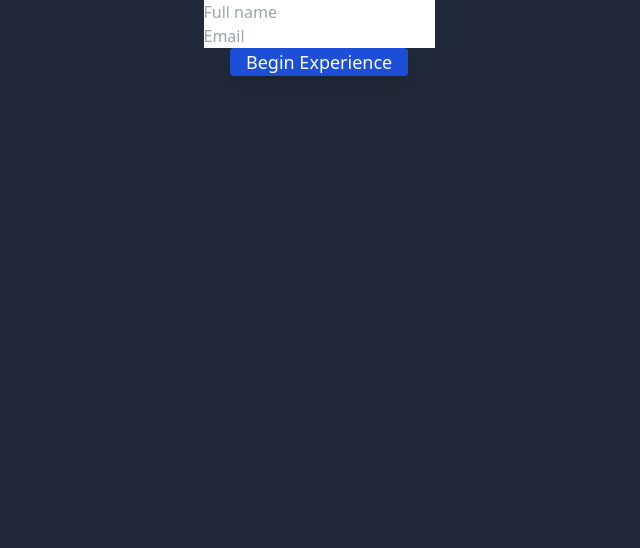
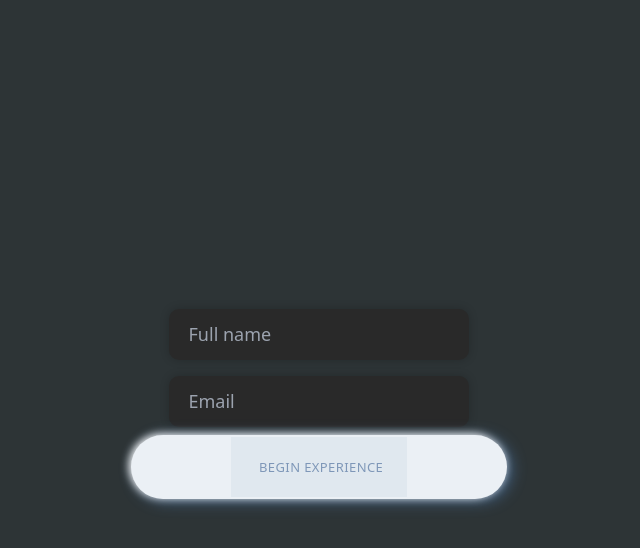
Before and after one commit to GirishMaity/XRC-Assignment, a React (Create React App) app: page /login in a window 1280 px wide. Shown: the top 548 px of the page, without its empty margins (321-961 px from the left). Built offline with nearby package versions, Linux system fonts and the light colour scheme.

Commit message:
Modified Design

```diff
--- a/package.json
+++ b/package.json
@@ -13,6 +13,7 @@
     "@testing-library/user-event": "^13.5.0",
     "react": "^18.2.0",
     "react-dom": "^18.2.0",
+    "react-feather": "^2.0.10",
     "react-icons": "^4.7.1",
     "react-router-dom": "^6.7.0",
     "react-scripts": "5.0.1",
--- /dev/null
+++ b/src/components/Cards.js
@@ -0,0 +1,89 @@
+import React, { useState } from "react";
+import styled from "styled-components";
+
+const CardContainer = styled.div`
+  display: flex;
+  flex-wrap: wrap;
+  left: 270px;
+`;
+
+const Card = styled.div`
+  width: 300px;
+  height: 200px;
+  background-color: #2d3436;
+  box-shadow: 5px 5px 8px #222, -5px -5px 8px #444;
+  transition: all 0.3s ease;
+  border-radius: 15px 15px 15px 15px;
+  margin: 10px;
+  padding: 10px;
+`;
+
+const CardTitle = styled.div`
+  color: #ffffff;
+  font-size: 24px;
+  font-weight: bold;
+`;
+
+const AddCardContainer = styled.div`
+  display: flex;
+  align-items: center;
+  margin-top: 20px;
+`;
+
+const Input = styled.input`
+  padding: 10px;
+  margin-right: 10px;
+  background-color: #2d3436;
+  color: #ffffff;
+  border-radius: 10px;
+  border: none;
+  box-shadow: 2px 2px 10px #000000, -2px -2px 10px #ffffff;
+`;
+
+const Button = styled.button`
+  padding: 10px 20px;
+  background-color: #2d3436;
+  color: #ffffff;
+  border-radius: 10px;
+  border: none;
+  box-shadow: 2px 2px 10px #000000, -2px -2px 10px #ffffff;
+  cursor: pointer;
+  &:disabled {
+    background-color: #a4b0be;
+    cursor: not-allowed;
+  }
+`;
+
+const Cards = (projectName) => {
+  const [cards, setCards] = useState([]);
+  const [inputValue, setInputValue] = useState("");
+
+  const addCard = (projectName) => {
+    const newCard = { projectName };
+    setCards([...cards, newCard]);
+    setInputValue("");
+  };
+  return (
+    <div className="ml-72">
+      <CardContainer>
+        {cards.map((card, index) => (
+          <Card key={index}>
+            <CardTitle>{card.projectName}</CardTitle>
+          </Card>
+        ))}
+      </CardContainer>
+      <AddCardContainer>
+        <Input
+          placeholder="Enter project name"
+          value={inputValue}
+          onChange={(e) => setInputValue(e.target.value)}
+        />
+        <Button onClick={() => addCard(inputValue)} disabled={!inputValue}>
+          Add Card
+        </Button>
+      </AddCardContainer>
+    </div>
+  );
+};
+
+export default Cards;
--- /dev/null
+++ b/src/components/Cards2.js
@@ -0,0 +1,54 @@
+import React, { useState } from "react";
+import styled from "styled-components";
+import { Plus } from "react-feather";
+
+const CardWrapper = styled.div`
+  /* Neomorphism styling for card */
+  background: #2d3436;
+  padding: 1rem;
+  border-radius: 15px;
+  box-shadow: 2px 2px 10px rgba(0, 0, 0, 0.3), -2px -2px 10px #ffffff;
+
+  /* Additional styling for project card */
+  display: flex;
+  flex-direction: column;
+  align-items: center;
+  margin: 1rem;
+`;
+
+const AddButton = styled(CardWrapper)`
+  /* Additional styling for add button */
+  background: #6c5ce7;
+  color: #fff;
+  cursor: pointer;
+  display: flex;
+  align-items: center;
+  justify-content: center;
+  padding: 1rem;
+  width: 150px;
+  height: 150px;
+`;
+
+const Cards2 = () => {
+  const [cards, setCards] = useState([]);
+
+  const addCard = (name) => {
+    setCards([...cards, { name }]);
+  };
+
+  return (
+    <div>
+      {cards.map((card) => (
+        <CardWrapper key={card.name}>
+          <h3>{card.name}</h3>
+        </CardWrapper>
+      ))}
+      <AddButton onClick={() => addCard("")}>
+        <Plus size={40} />
+        <h3>Add Card</h3>
+      </AddButton>
+    </div>
+  );
+};
+
+export default Cards2;
--- /dev/null
+++ b/src/components/Cards3.js
@@ -0,0 +1,99 @@
+import React from "react";
+import styled from "styled-components";
+
+const FlipCard = styled.div`
+  background-color: transparent;
+  width: 190px;
+  height: 254px;
+  perspective: 1000px;
+  font-family: sans-serif;
+  &:hover {
+    transform: rotateY(180deg);
+    position: relative;
+    width: 100%;
+    height: 100%;
+    text-align: center;
+    transition: transform 0.8s;
+    transform-style: preserve-3d;
+  }
+`;
+
+const FlipCardInner = styled.div`
+  position: relative;
+  width: 100%;
+  height: 100%;
+  text-align: center;
+  transition: transform 0.8s;
+  transform-style: preserve-3d;
+`;
+
+const FlipCardFront = styled.div`
+  box-shadow: 0 8px 14px 0 rgba(0, 0, 0, 0.2);
+  position: absolute;
+  display: flex;
+  flex-direction: column;
+  justify-content: center;
+  width: 100%;
+  height: 100%;
+  -webkit-backface-visibility: hidden;
+  backface-visibility: hidden;
+  border: 1px solid coral;
+  border-radius: 1rem;
+  background: linear-gradient(
+    120deg,
+    bisque 60%,
+    rgb(255, 231, 222) 88%,
+    rgb(255, 211, 195) 40%,
+    rgba(255, 127, 80, 0.603) 48%
+  );
+  color: coral;
+`;
+
+const FlipCardBack = styled.div`
+  box-shadow: 0 8px 14px 0 rgba(0, 0, 0, 0.2);
+  position: absolute;
+  display: flex;
+  flex-direction: column;
+  justify-content: center;
+  width: 100%;
+  height: 100%;
+  -webkit-backface-visibility: hidden;
+  backface-visibility: hidden;
+  border: 1px solid coral;
+  border-radius: 1rem;
+  background: linear-gradient(
+    120deg,
+    rgb(255, 174, 145) 30%,
+    coral 88%,
+    bisque 40%,
+    rgb(255, 185, 160) 78%
+  );
+  color: white;
+  transform: rotateY(180deg);
+`;
+
+const Title = styled.p`
+  font-size: 1.5em;
+  font-weight: 900;
+  text-align: center;
+  margin: 0;
+`;
+
+const Cards3 = () => {
+  return (
+    <div className="ml-72">
+      <FlipCard>
+        <FlipCardInner>
+          <FlipCardFront>
+            <Title>Flip card</Title>
+          </FlipCardFront>
+          <FlipCardBack>
+            <Title>back side</Title>
+          </FlipCardBack>
+        </FlipCardInner>
+      </FlipCard>
+    </div>
+  );
+};
+
+export default Cards3;
--- a/src/components/Dashboard.js
+++ b/src/components/Dashboard.js
@@ -1,4 +1,7 @@
 import React from "react";
+import Cards from "./Cards";
+import Cards2 from "./Cards2";
+import Cards3 from "./Cards3";
 import Navbar from "./Navbar";
 import SideBar from "./SideBar";
 
@@ -7,7 +10,7 @@ const Dashboard = () => {
     <div className=" ">
       <Navbar />
       <SideBar />
-      dashboard
+      {/* <Cards3 /> */}
     </div>
   );
 };
--- a/src/components/LandingPage.js
+++ b/src/components/LandingPage.js
@@ -1,17 +1,62 @@
-//import { Button } from "@mui/material";
 import React from "react";
 import { Link } from "react-router-dom";
+import styled from "styled-components";
+
+const Container = styled.div`
+  background: #2d3436;
+  display: flex;
+  flex-direction: column;
+  align-items: center;
+  justify-content: center;
+  height: 100vh;
+`;
+
+const Text = styled.h1`
+  color: #fff;
+  font-size: 2rem;
+  text-shadow: 2px 2px #636e72;
+`;
+
+const Button = styled.button`
+  display: flex;
+ align-items: center;
+ justify-content: center;
+ gap: 10px;
+ font-family: inherit;
+ font-size: 13px;
+ font-weight: 500;
+ text-transform: uppercase;
+ letter-spacing: 0.4px;
+ color: #7e97b8;
+ background-color: #e0e8ef;
+ border-style: solid;
+ border-width: 2px 100px 2px 100px;
+ border-color: rgba(255, 255, 255, 0.333);
+ border-radius: 40px 40px 40px 40px;
+ padding: 16px 24px 16px 28px;
+ transform: translate(0px, 0px) rotate(0deg);
+ transition: 0.2s;
+ box-shadow: -2px -1px 8px 0px #ffffff, 4px 2px 16px 0px rgb(95 157 231 / 48%);
+}
+
+  &:hover {
+    color: #516d91;
+ background-color: #E5EDF5;
+ box-shadow: -1px -0.5px 4px 0px #ffffff, 2px 1px 8px 0px rgb(95 157 231 / 48%);
+  }
+  &:active {
+     box-shadow: none;
+  }
+`;
 
 const LandingPage = () => {
   return (
-    <div className=" h-fit">
-      <h1 className="text-white text-2xl">Welcome to XRC</h1>
+    <Container>
+      <Text>Welcome to XRC</Text>
       <Link to="/login">
-        <button className="text-white text-lg inline-block cursor-pointer will-change-transform shadow-lg px-4 rounded bg-blue-700">
-          Login
-        </button>
+        <Button>Login</Button>
       </Link>
-    </div>
+    </Container>
   );
 };
 
--- a/src/components/Login.js
+++ b/src/components/Login.js
@@ -1,6 +1,61 @@
 import React, { useState } from "react";
 import { Link } from "react-router-dom";
 import { useNavigate } from "react-router-dom";
+import styled from "styled-components";
+
+const Container = styled.div`
+  background: #2d3436;
+  display: flex;
+  flex-direction: column;
+  align-items: center;
+  justify-content: center;
+  height: 100vh;
+`;
+
+const Input = styled.input`
+  width: 80%;
+  padding: 12px 20px;
+  margin: 8px 0;
+  box-sizing: border-box;
+  border: none;
+  border-radius: 10px;
+  background-color: #292929;
+  color: #fff;
+  font-size: 18px;
+  box-shadow: 0px 0px 10px rgba(0, 0, 0, 0.2);
+`;
+
+const Button = styled.button`
+    display: flex;
+ align-items: center;
+ justify-content: center;
+ gap: 10px;
+ font-family: inherit;
+ font-size: 13px;
+ font-weight: 500;
+ text-transform: uppercase;
+ letter-spacing: 0.4px;
+ color: #7e97b8;
+ background-color: #e0e8ef;
+ border-style: solid;
+ border-width: 2px 100px 2px 100px;
+ border-color: rgba(255, 255, 255, 0.333);
+ border-radius: 40px 40px 40px 40px;
+ padding: 16px 24px 16px 28px;
+ transform: translate(0px, 0px) rotate(0deg);
+ transition: 0.2s;
+ box-shadow: -2px -1px 8px 0px #ffffff, 4px 2px 16px 0px rgb(95 157 231 / 48%);
+}
+
+  &:hover {
+    color: #516d91;
+ background-color: #E5EDF5;
+ box-shadow: -1px -0.5px 4px 0px #ffffff, 2px 1px 8px 0px rgb(95 157 231 / 48%);
+  }
+  &:active {
+     box-shadow: none;
+  }
+`;
 
 const Login = () => {
   const navigate = useNavigate();
@@ -12,7 +67,7 @@ const Login = () => {
 
   const handleLogin = (e) => {
     try {
-      if (userData.email == "abc" && userData.name == "Girish") {
+      if (userData.email === "abc" && userData.name === "Girish") {
         e.preventDefault();
         navigate("/dashboard");
       }
@@ -33,9 +88,9 @@ const Login = () => {
   };
 
   return (
-    <div>
+    <Container>
       <form>
-        <input
+        <Input
           placeholder="Full name"
           type="text"
           name="name"
@@ -43,7 +98,7 @@ const Login = () => {
           onChange={handleChange}
         />
         <br />
-        <input
+        <Input
           placeholder="Email"
           type="text"
           name="email"
@@ -51,14 +106,14 @@ const Login = () => {
           onChange={handleChange}
         />
         <br />
-        <button
+        <Button
           className="text-white text-lg inline-block cursor-pointer will-change-transform shadow-lg px-4 rounded bg-blue-700"
           onClick={handleLogin}
         >
           Begin Experience
-        </button>
+        </Button>
       </form>
-    </div>
+    </Container>
   );
 };
 
--- a/src/components/Navbar.js
+++ b/src/components/Navbar.js
@@ -1,4 +1,5 @@
 import React, { useState } from "react";
+import { Link } from "react-router-dom";
 import styled from "styled-components";
 import { FiHome, FiBell, FiUser, FiSearch } from "react-icons/fi";
 
@@ -39,17 +40,33 @@ const NavbarLink = styled.li`
   color: #f5f5f5;
   text-shadow: 2px 2px 10px rgba(0, 0, 0, 0.3),
     -2px -2px 10px rgba(255, 255, 255, 0.3);
+  &:hover {
+    transform: scale(1.2);
+  }
 `;
 
 const DropdownMenu = styled.div`
   position: absolute;
-  top: 60px;
-  right: 16px;
+  top: 98px;
+  right: 10px;
   background-color: #333;
   box-shadow: 2px 2px 10px rgba(255, 255, 255, 0.3),
     -2px -2px 10px rgba(0, 0, 0, 0.3);
-  padding: 8px;
+  padding: 15px;
+  border-radius: 15px 15px 15px 15px;
+  color: #f5f5f5;
   display: ${(props) => (props.isOpen ? "block" : "none")};
+`;
+
+const DropdownLink = styled(Link)`
+  display: block;
+  padding: 0.5rem;
+  color: #fff;
+  text-decoration: none;
+  transition: all 0.3s ease;
+  &:hover {
+    background-color: #444;
+  }
 `;
 
 const SearchContainer = styled.div`
@@ -118,10 +135,10 @@ const Navbar = () => {
         </NavbarLink>
       </NavbarLinks>
       <DropdownMenu isOpen={isOpen}>
-        <p>My Profile</p>
-        <p>Settings</p>
-        <p>Status</p>
-        <p>Logout</p>
+        <DropdownLink>My Profile</DropdownLink>
+        <DropdownLink>Settings</DropdownLink>
+        <DropdownLink>Status</DropdownLink>
+        <DropdownLink to="/">Logout</DropdownLink>
       </DropdownMenu>
     </NavbarContainer>
   );
```
Also changed, not shown: 1 other file (tests, documents, lock files or other folders).
